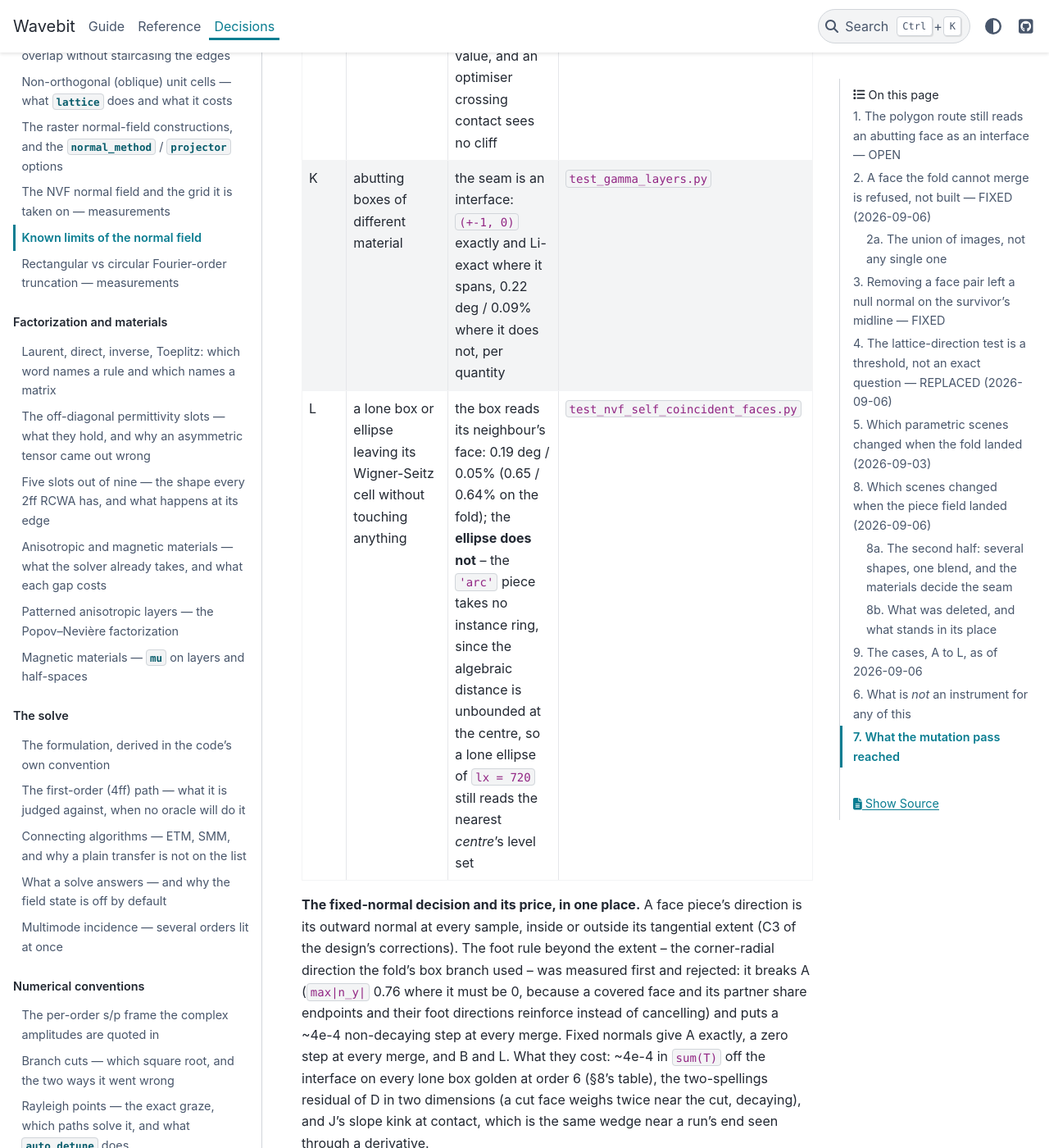
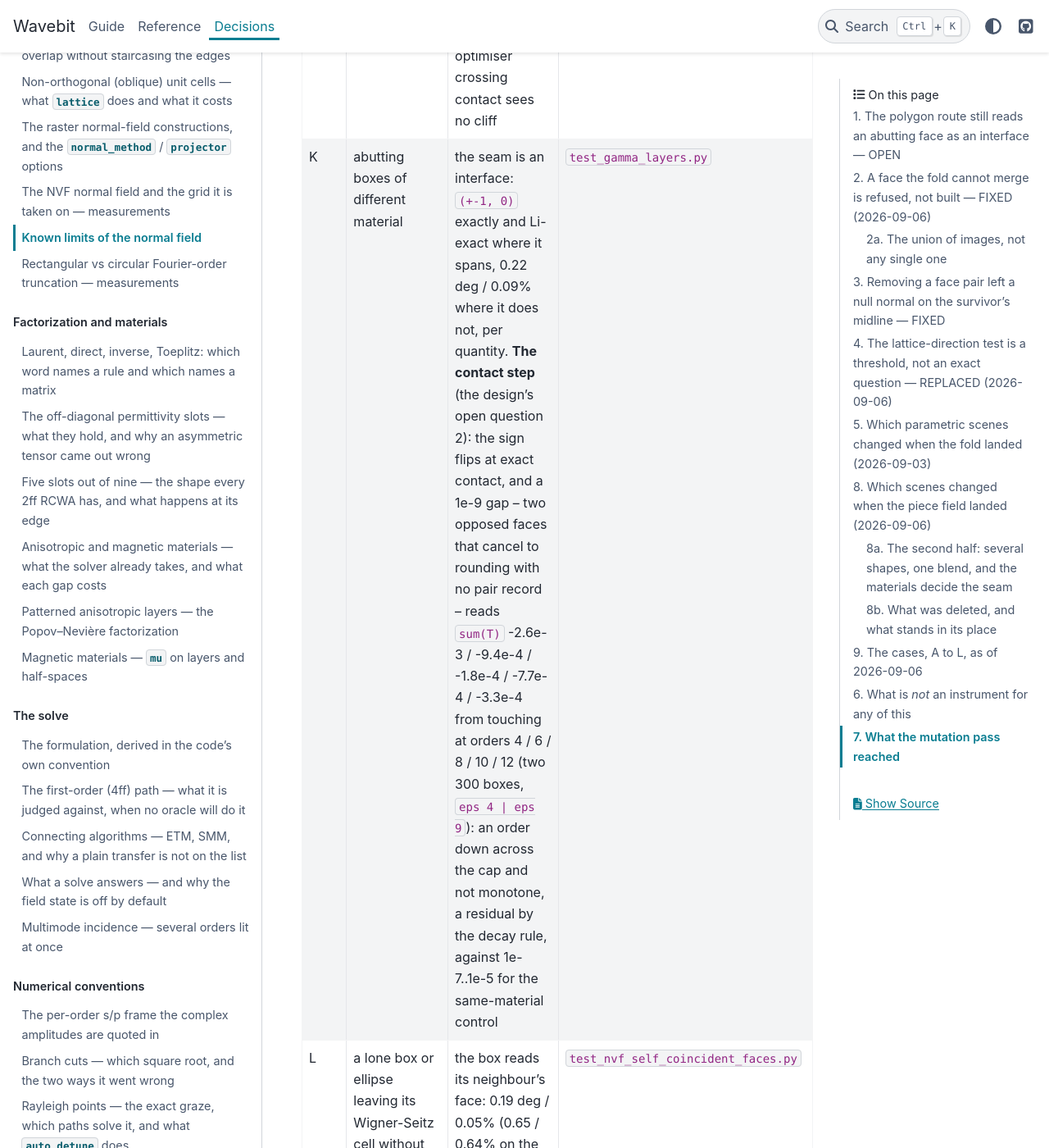
Before and after one commit to fieldalgo/wavebit, a Sphinx documentation site: the page built from docs/normal-field-known-limits.md, in a window 1280 px wide and 1400 px high, scrolled down 20724 px. Shown: the whole window at 82% size. Built offline with Sphinx 7.4.7 and the PyData theme 0.15.4, drawn with Linux system fonts in a browser that asks for light colours.

Commit message:
docs(normal-field): the K contact step, measured across the order cap
A 1e-9 gap between two boxes of different material against the two
touching: -2.6e-3 / -9.4e-4 / -1.8e-4 / -7.7e-4 / -3.3e-4 in sum(T) at
orders 4..12 -- the design's open question 2, an order down across the
cap and not monotone, so a residual of the extension rather than a
defect; the same-material control sits at 1e-7..1e-5.

Co-Authored-By: Claude Fable 5.1 <noreply@anthropic.com>

```diff
--- a/docs/normal-field-known-limits.md
+++ b/docs/normal-field-known-limits.md
@@ -582,7 +582,7 @@ set; a band error is against `overlap.interfaces_of` over 1.5 pixels at N = 512.
 | H | a shape larger than the period | **refused**, as before (§1) | `test_parametric.py` |
 | I | ties: a dead pair's line, a surviving pair's midline, a box's centre | the axis of the pair that did not cancel, across shapes; `(1, 0)` when both or neither did; zero null normals at N = 128 / 256 / 512 on the checkerboard | `test_nvf_self_coincident_faces.py`, `test_gamma_field.py` |
 | J | merges: a face approaching its partner's line, two shapes coming into contact | no step: the ladder `ly = P - gap` is monotone through the one rounding-scale threshold (§4). **One slope kink at contact that does not decay**: the one-sided slopes of `sum(T)` at B's onset (`lx = 200`) differ by a relative 4e-4 / -1.1e-3 / -1.6e-3 / -1.3e-3 / -1.5e-3 at orders 4..12 -- below the onset the gap between the two face ends reads the faces' residual y-normal, above it the run cancels exactly; in the slope, not the value, and an optimiser crossing contact sees no cliff | `test_gamma_field.py`, `test_gamma_frozen.py` |
-| K | abutting boxes of different material | the seam is an interface: `(+-1, 0)` exactly and Li-exact where it spans, 0.22 deg / 0.09% where it does not, per quantity | `test_gamma_layers.py` |
+| K | abutting boxes of different material | the seam is an interface: `(+-1, 0)` exactly and Li-exact where it spans, 0.22 deg / 0.09% where it does not, per quantity. **The contact step** (the design's open question 2): the sign flips at exact contact, and a 1e-9 gap -- two opposed faces that cancel to rounding with no pair record -- reads `sum(T)` -2.6e-3 / -9.4e-4 / -1.8e-4 / -7.7e-4 / -3.3e-4 from touching at orders 4 / 6 / 8 / 10 / 12 (two 300 boxes, `eps 4 \| eps 9`): an order down across the cap and not monotone, a residual by the decay rule, against 1e-7..1e-5 for the same-material control | `test_gamma_layers.py` |
 | L | a lone box or ellipse leaving its Wigner-Seitz cell without touching anything | the box reads its neighbour's face: 0.19 deg / 0.05% (0.65 / 0.64% on the fold); the **ellipse does not** -- the `'arc'` piece takes no instance ring, since the algebraic distance is unbounded at the centre, so a lone ellipse of `lx = 720` still reads the nearest *centre*'s level set | `test_nvf_self_coincident_faces.py` |
 
 **The fixed-normal decision and its price, in one place.** A face piece's direction is its
```
